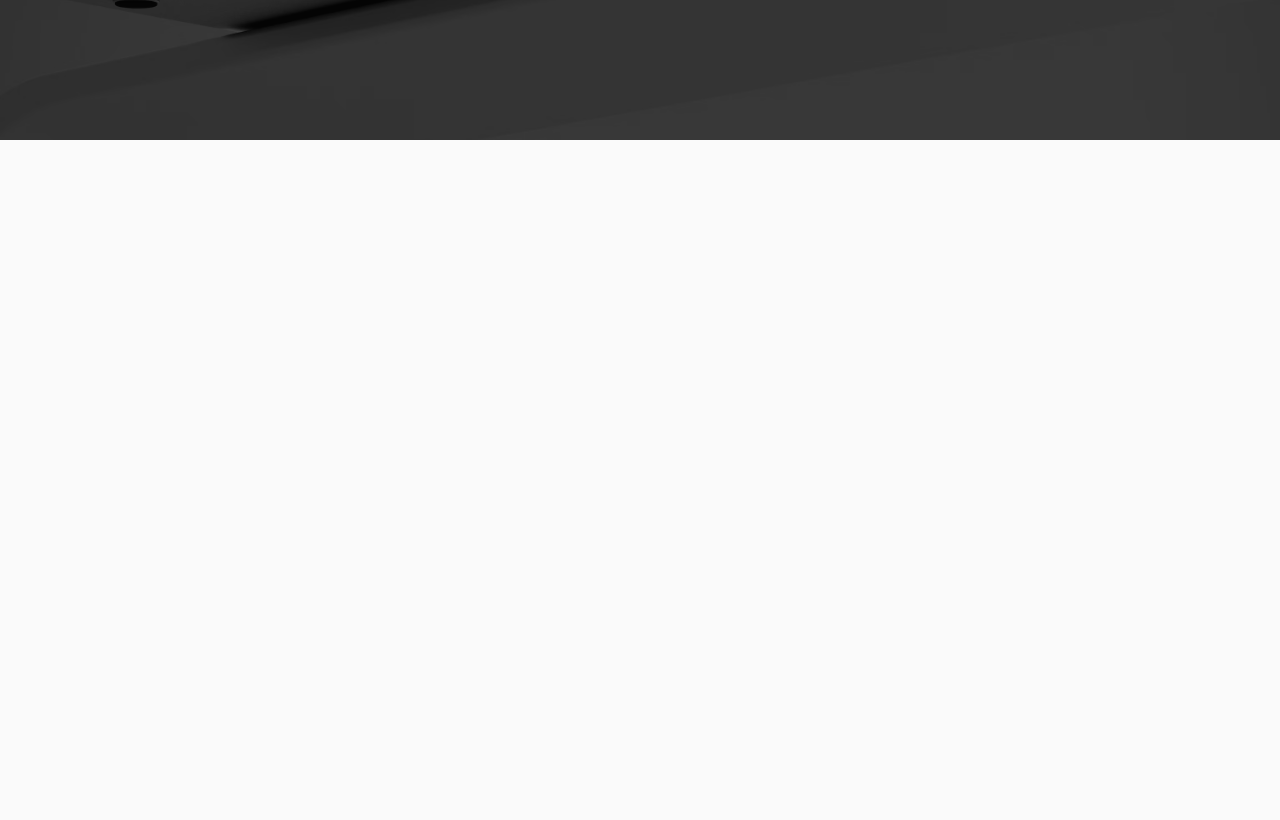
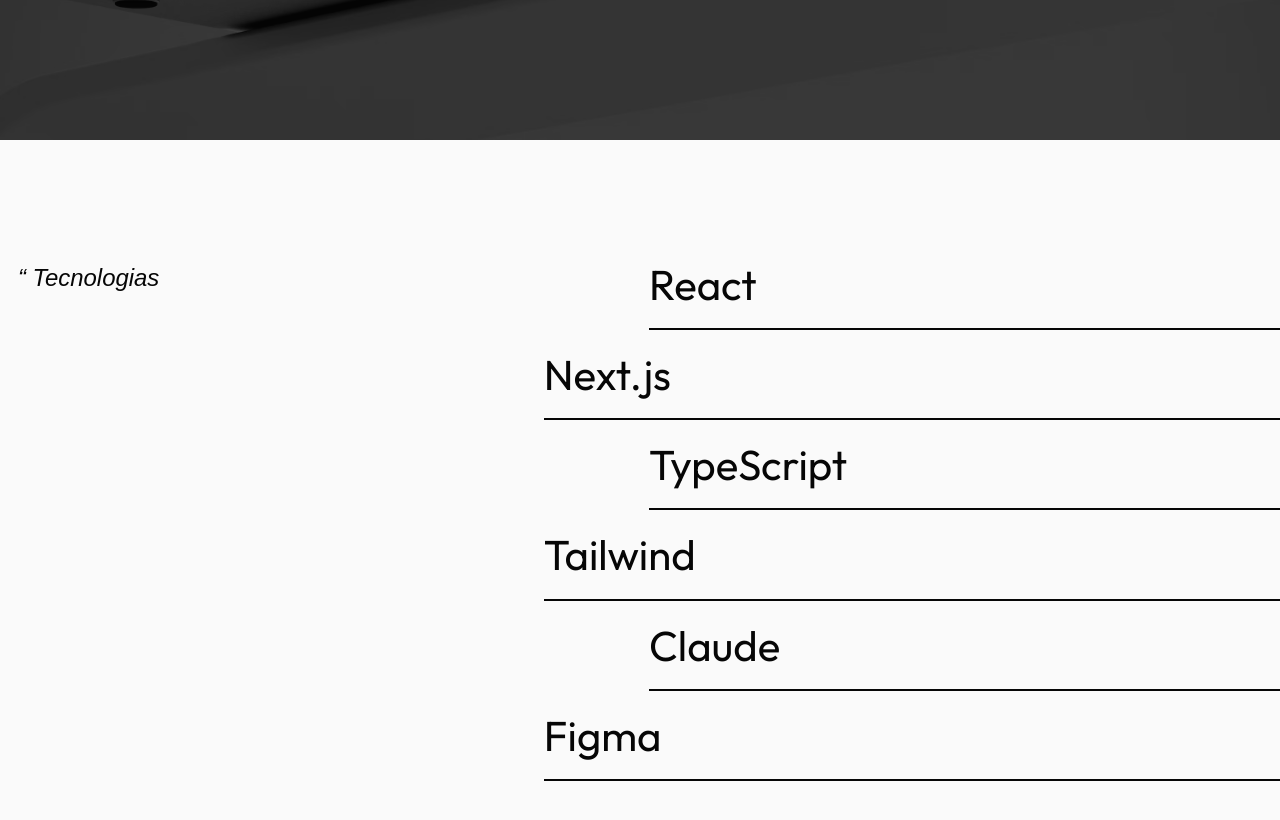
Before and after one commit to allangdasilva/portfolio-allan-silva, a Next.js app: page / in a window 1280 px wide. Shown: the part 3776-4596 px from the top of the page. Before the commit the page ends 3916 px from the top, so only its background shows below. Built offline with nearby package versions, Linux system fonts and the light colour scheme; a web font is replaced by a local one.

Commit message:
feat: adiciona componente Technologies

```diff
--- a/app/_view/home/02_main/Main.tsx
+++ b/app/_view/home/02_main/Main.tsx
@@ -1,6 +1,7 @@
 import AboutMe from './about-me/AboutMe';
 import Hero from './hero/Hero';
 import Portfolio from './portfolio/Portfolio';
+import Technologies from './technologies/Technologies';
 
 export default function Main() {
   return (
@@ -8,6 +9,7 @@
       <Hero />
       <AboutMe />
       <Portfolio />
+      <Technologies />
     </main>
   );
 }
--- /dev/null
+++ b/app/_view/home/02_main/technologies/Technologies.tsx
@@ -0,0 +1,29 @@
+import { technologiesCopy } from '@/app/data/technologies';
+
+export default function Technologies() {
+  const copy = technologiesCopy;
+
+  return (
+    <section className="bg-primary text-secondary lg:py-31 relative py-24">
+      <div className="gap-x-base px-base grid grid-cols-4 gap-y-3 overflow-hidden lg:grid-cols-12 lg:gap-y-0">
+        <div className="max-w-component col-span-full col-start-3 w-full lg:col-start-1 lg:row-start-1">
+          <h2 className="type-base font-serif italic">
+            <span>“</span> Tecnologias
+          </h2>
+        </div>
+        <div className="col-span-full lg:row-start-1">
+          <ul className="gap-x-base grid grid-cols-4 lg:grid-cols-12">
+            {copy.map((current, index) => (
+              <li
+                key={index}
+                className="type-2xl after:bg-secondary relative col-span-full py-4 after:absolute after:bottom-0 after:left-0 after:h-0.5 after:w-[calc(100%+32px)] first:pt-0 lg:col-start-7 lg:py-6 lg:even:col-start-6"
+              >
+                {current}
+              </li>
+            ))}
+          </ul>
+        </div>
+      </div>
+    </section>
+  );
+}
--- /dev/null
+++ b/app/data/technologies.ts
@@ -0,0 +1,8 @@
+export const technologiesCopy = [
+  'React',
+  'Next.js',
+  'TypeScript',
+  'Tailwind',
+  'Claude',
+  'Figma',
+];
```
